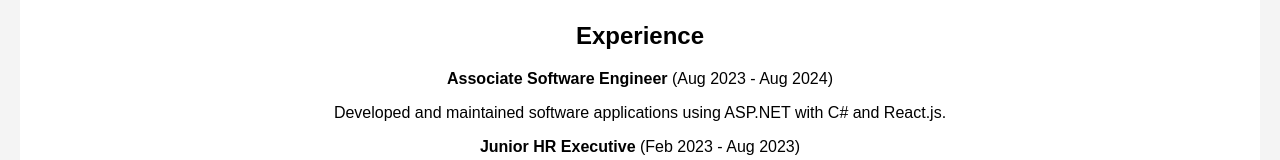
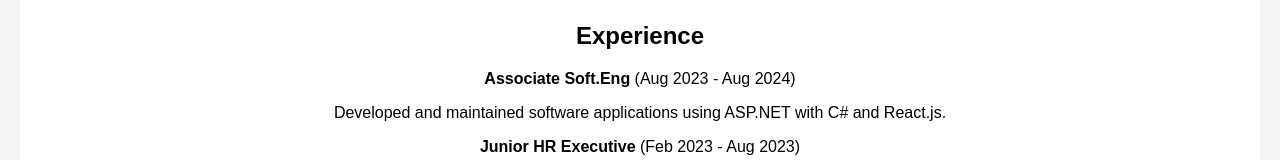
Before and after one commit to malathi-25/Portfolio-myself-, a plain HTML site: page index.html in a window 1280 px wide. Shown: the part 605-765 px from the top of the page. Drawn offline with Linux system fonts and the light colour scheme.

Commit message:
Update index.html

```diff
--- a/index.html
+++ b/index.html
@@ -32,7 +32,7 @@
 <section id="experience">
     <h2>Experience</h2>
 
-    <p><strong>Associate Software Engineer </strong> (Aug 2023 - Aug 2024)</p>
+    <p><strong>Associate Soft.Eng </strong> (Aug 2023 - Aug 2024)</p>
     <p>Developed and maintained software applications using ASP.NET with C# and React.js.</p>
 
     <p><strong>Junior HR Executive </strong> (Feb 2023 - Aug 2023)</p>
```
